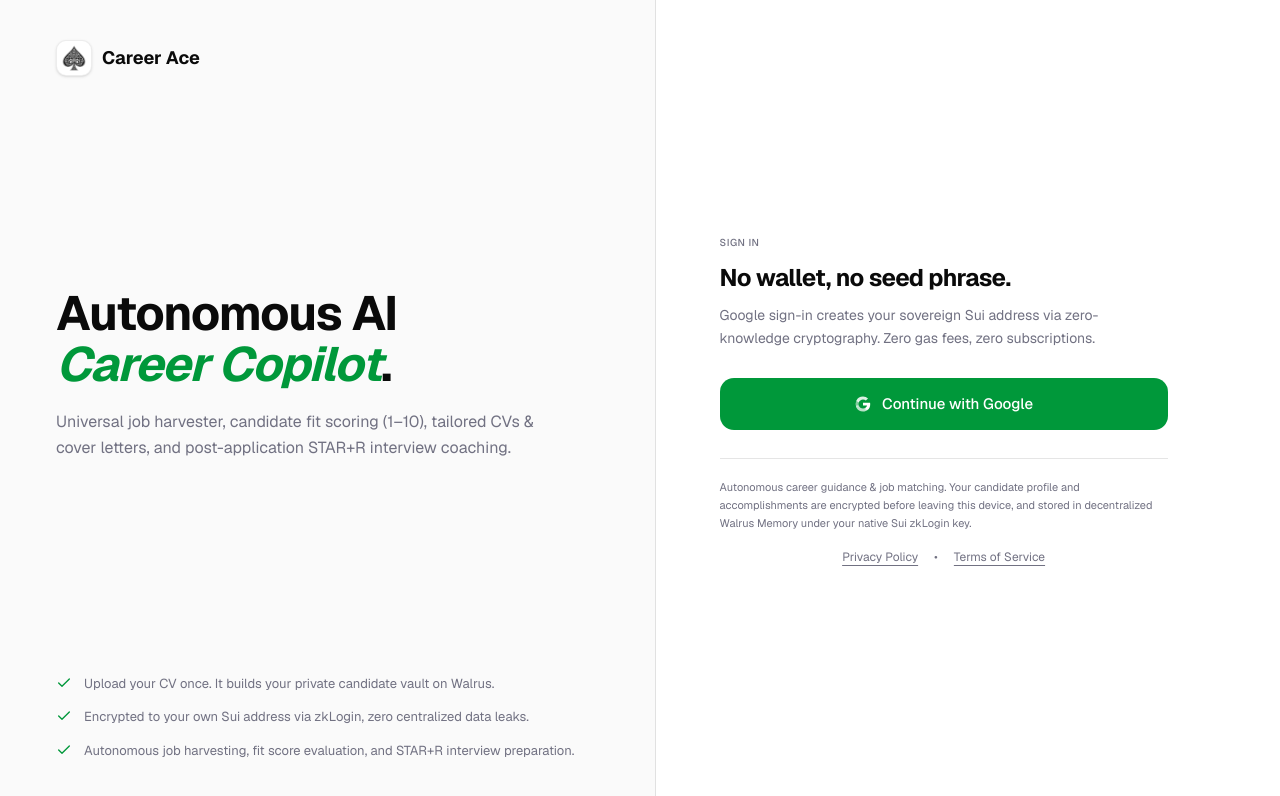
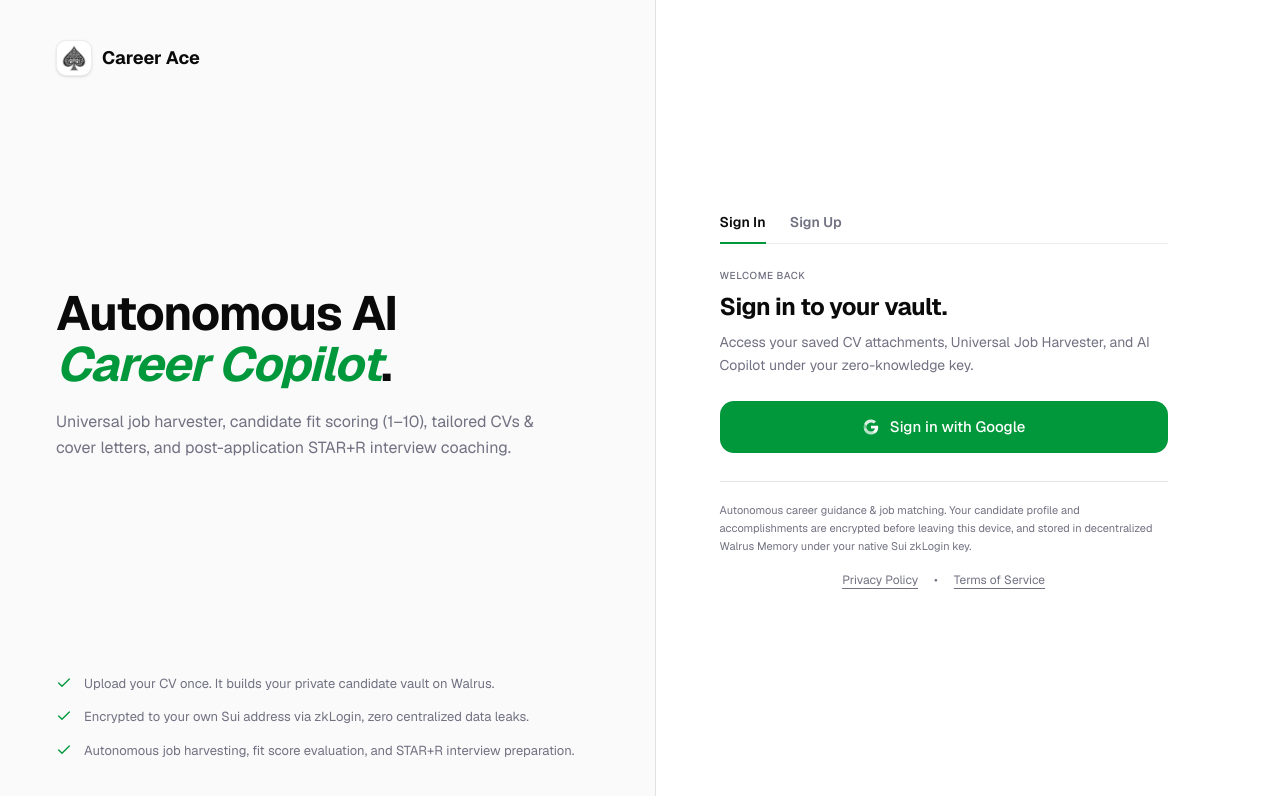
Before and after one commit to ibochivincent-lang/careerace, a Next.js app: page /signin in a window 1280 px wide. Shown: the top 796 px of the page. Built offline with nearby package versions, Linux system fonts and the light colour scheme; no server answers.

Commit message:
feat(ui): add Sign In and Sign Up tabs and direct workspace navigation upon sign in

```diff
--- a/app/page.tsx
+++ b/app/page.tsx
@@ -510,21 +510,55 @@
               Applications
             </Button>
             {sessionAddress ? (
+              <div className="flex items-center gap-2">
+                <Button size="sm" variant="ghost" onClick={() => document.getElementById('copilot')?.scrollIntoView({ behavior: 'smooth' })} className="hidden sm:flex text-xs font-medium">
+                  Workspace
+                </Button>
                 <AccountChip address={sessionAddress} />
+              </div>
             ) : (
-              <Button size="sm" onClick={() => router.push('/signin?callbackUrl=/')} className="flex items-center gap-2">
-                <svg width="14" height="14" viewBox="0 0 24 24" fill="currentColor" aria-hidden>
+              <div className="flex items-center gap-2">
+                <Button size="sm" variant="ghost" onClick={() => router.push('/signin?mode=signin&callbackUrl=/#copilot')} className="text-xs font-semibold">
+                  Sign In
+                </Button>
+                <Button size="sm" onClick={() => router.push('/signin?mode=signup&callbackUrl=/#copilot')} className="flex items-center gap-1.5 text-xs font-semibold">
+                  <svg width="13" height="13" viewBox="0 0 24 24" fill="currentColor" aria-hidden>
                     <path d="M21.6 12.23c0-.72-.06-1.4-.19-2.06H12v3.9h5.38a4.6 4.6 0 0 1-2 3.02v2.5h3.23c1.89-1.74 2.99-4.3 2.99-7.36Z" />
                     <path d="M12 22c2.7 0 4.96-.9 6.62-2.41l-3.23-2.5c-.9.6-2.04.96-3.39.96-2.6 0-4.8-1.76-5.6-4.12H3.07v2.58A10 10 0 0 0 12 22Z" opacity="0.72" />
                     <path d="M6.4 13.93a6 6 0 0 1 0-3.83V7.52H3.07a10 10 0 0 0 0 8.98l3.33-2.57Z" opacity="0.5" />
                     <path d="M12 5.98c1.47 0 2.79.5 3.83 1.5l2.86-2.86C16.95 2.98 14.7 2 12 2a10 10 0 0 0-8.93 5.52L6.4 10.1C7.2 7.74 9.4 5.98 12 5.98Z" opacity="0.86" />
                   </svg>
-                Connect with Google
+                  Sign Up
                 </Button>
+              </div>
             )}
           </div>
         </div>
       </header>
+
+      {/* ── Authenticated Workspace Quick-Nav ─────────────────────────────── */}
+      {sessionAddress && (
+        <div className="bg-primary/5 border-b border-primary/20 py-2.5 px-4">
+          <div className="max-w-7xl mx-auto flex flex-wrap items-center justify-between gap-3 text-xs">
+            <div className="flex items-center gap-2 font-medium">
+              <span className="w-2 h-2 rounded-full bg-green-500 animate-pulse" />
+              <span>Sovereign Vault Connected:</span>
+              <span className="font-mono text-muted-foreground">{sessionAddress.slice(0, 10)}...{sessionAddress.slice(-6)}</span>
+            </div>
+            <div className="flex items-center gap-2">
+              <Button size="sm" variant="outline" className="h-7 text-xs" onClick={() => document.getElementById('copilot')?.scrollIntoView({ behavior: 'smooth' })}>
+                AI Copilot
+              </Button>
+              <Button size="sm" variant="outline" className="h-7 text-xs" onClick={() => document.getElementById('cv-upload')?.scrollIntoView({ behavior: 'smooth' })}>
+                Upload CV & Attachments
+              </Button>
+              <Button size="sm" variant="outline" className="h-7 text-xs" onClick={() => document.getElementById('jobs')?.scrollIntoView({ behavior: 'smooth' })}>
+                Job Harvester
+              </Button>
+            </div>
+          </div>
+        </div>
+      )}
 
       {/* ── Chatdeck Hero Block ─────────────────────────────────────────────── */}
       <div className="max-w-7xl mx-auto px-4">
--- a/components/SignIn.tsx
+++ b/components/SignIn.tsx
@@ -25,6 +25,15 @@
   const [statusMessage, setStatusMessage] = useState<string | null>(null)
   const [error, setError] = useState<string | null>(null)
   const [currentAddress, setCurrentAddress] = useState<string | null>(initialAddress ?? null)
+  const [mode, setMode] = useState<'signin' | 'signup'>('signin')
+
+  useEffect(() => {
+    if (typeof window === 'undefined') return
+    const params = new URLSearchParams(window.location.search)
+    if (params.get('mode') === 'signup') {
+      setMode('signup')
+    }
+  }, [])
 
   // Detect OAuth redirect callback from Google in URL hash (#id_token=... or #error=...)
   useEffect(() => {
@@ -55,13 +64,13 @@
       try {
         const { address } = await completeGoogleZkLogin(idToken)
         setCurrentAddress(address)
-        setStatusMessage('Authentication successful! Redirecting…')
+        setStatusMessage('Authentication successful! Opening workspace…')
 
         // Clean up hash from address bar without reloading
         window.history.replaceState(null, '', window.location.pathname)
 
         const searchParams = new URLSearchParams(window.location.search)
-        const destination = searchParams.get('callbackUrl') || '/'
+        const destination = searchParams.get('callbackUrl') || '/#copilot'
         window.location.href = destination
       } catch (err) {
         console.error('[zklogin] Callback completion error:', err)
@@ -125,7 +134,7 @@
 
         <div className="mt-6 flex flex-col gap-3">
           <a
-            href="/"
+            href="/#copilot"
             className="flex h-12 w-full items-center justify-center rounded-xl bg-primary py-3 text-sm font-medium text-primary-foreground hover:opacity-90 transition-opacity"
           >
             Go to Career Ace Workspace
@@ -145,17 +154,49 @@
 
   return (
     <div className="w-full max-w-md">
-      <p className="text-[10px] font-medium uppercase tracking-wider text-muted-foreground">Sign in</p>
-      <h2 className="mt-3 text-2xl font-bold tracking-tight">No wallet, no seed phrase.</h2>
-      <p className="mt-2.5 text-sm leading-relaxed text-muted-foreground">
-        Google sign-in creates your sovereign Sui address via zero-knowledge cryptography. Zero gas fees, zero subscriptions.
+      {/* Sign In vs Sign Up Tabs */}
+      <div className="flex border-b border-border/70 mb-6 gap-6">
+        <button
+          type="button"
+          onClick={() => setMode('signin')}
+          className={`pb-2.5 text-sm font-semibold transition-colors border-b-2 -mb-px ${
+            mode === 'signin'
+              ? 'border-primary text-foreground'
+              : 'border-transparent text-muted-foreground hover:text-foreground'
+          }`}
+        >
+          Sign In
+        </button>
+        <button
+          type="button"
+          onClick={() => setMode('signup')}
+          className={`pb-2.5 text-sm font-semibold transition-colors border-b-2 -mb-px ${
+            mode === 'signup'
+              ? 'border-primary text-foreground'
+              : 'border-transparent text-muted-foreground hover:text-foreground'
+          }`}
+        >
+          Sign Up
+        </button>
+      </div>
+
+      <p className="text-[10px] font-medium uppercase tracking-wider text-muted-foreground">
+        {mode === 'signup' ? 'Create Account' : 'Welcome Back'}
+      </p>
+      <h2 className="mt-2 text-2xl font-bold tracking-tight">
+        {mode === 'signup' ? 'Create your sovereign vault.' : 'Sign in to your vault.'}
+      </h2>
+      <p className="mt-2 text-sm leading-relaxed text-muted-foreground">
+        {mode === 'signup'
+          ? 'Connect with Google to instantiate your encrypted candidate vault on Walrus & Sui. Zero seed phrases, zero gas fees.'
+          : 'Access your saved CV attachments, Universal Job Harvester, and AI Copilot under your zero-knowledge key.'}
       </p>
 
       <button
         type="button"
         onClick={signIn}
         disabled={busy || !CONFIGURED}
-        className="mt-7 flex h-13 w-full items-center justify-center gap-2.5 rounded-xl bg-primary py-3.5 text-[15px] font-medium text-primary-foreground transition-opacity hover:opacity-90 disabled:cursor-not-allowed disabled:opacity-40"
+        className="mt-6 flex h-13 w-full items-center justify-center gap-2.5 rounded-xl bg-primary py-3.5 text-[15px] font-medium text-primary-foreground transition-opacity hover:opacity-90 disabled:cursor-not-allowed disabled:opacity-40"
       >
         {busy ? (
           <div className="flex items-center gap-2">
@@ -173,7 +214,7 @@
               <path d="M6.4 13.93a6 6 0 0 1 0-3.83V7.52H3.07a10 10 0 0 0 0 8.98l3.33-2.57Z" opacity="0.5" />
               <path d="M12 5.98c1.47 0 2.79.5 3.83 1.5l2.86-2.86C16.95 2.98 14.7 2 12 2a10 10 0 0 0-8.93 5.52L6.4 10.1C7.2 7.74 9.4 5.98 12 5.98Z" opacity="0.86" />
             </svg>
-            <span>Continue with Google</span>
+            <span>{mode === 'signup' ? 'Sign up with Google' : 'Sign in with Google'}</span>
           </>
         )}
       </button>
```
Lines whose indentation alone changed are shown as unchanged.
